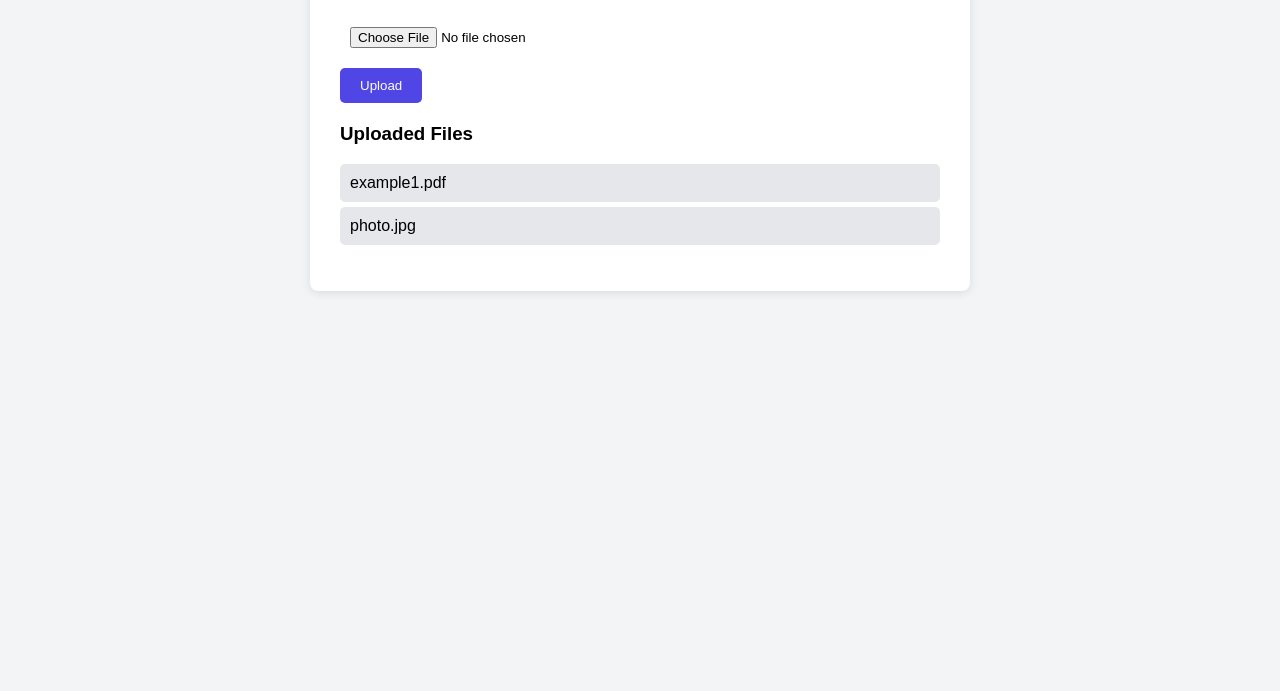
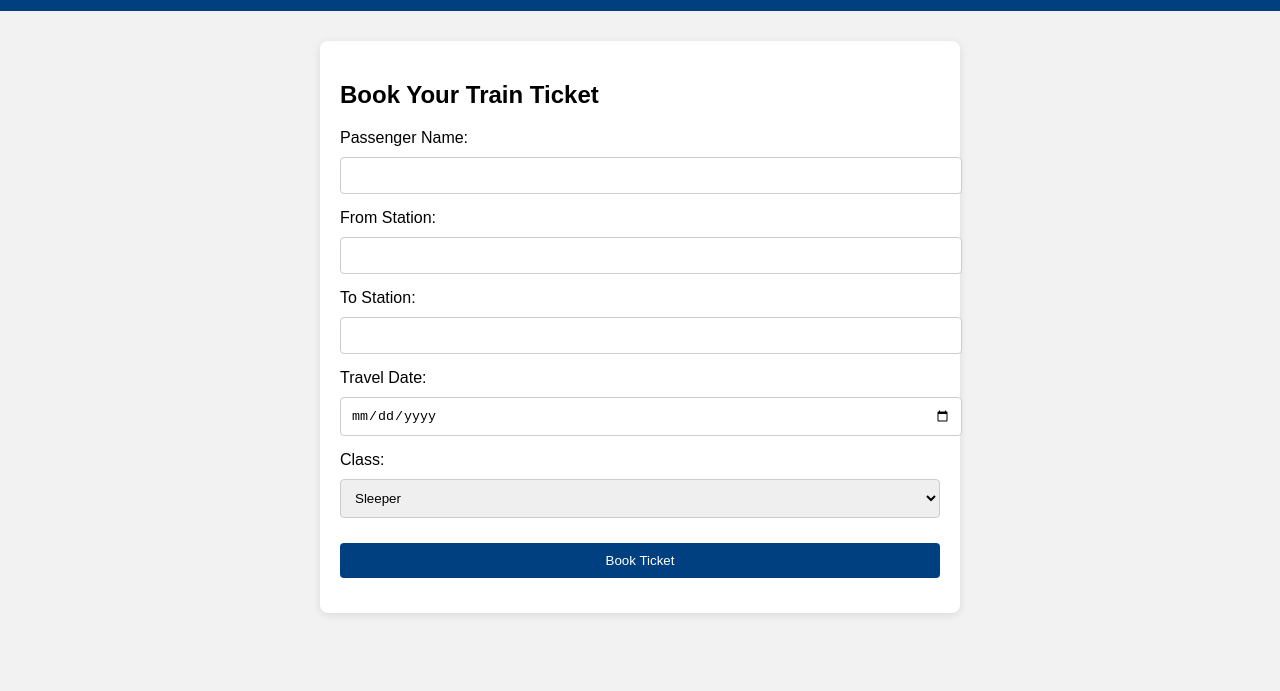
Before and after one commit to Bhagyabhavani/mini-project, a plain HTML site: page index.html in a window 1280 px wide. Shown: the part 109-800 px from the top of the page. Drawn offline with Linux system fonts and the light colour scheme.

Commit message:
Update index.html

```diff
--- a/index.html
+++ b/index.html
@@ -1,71 +1,80 @@
 <!DOCTYPE html>
-<html lang="en">
+<html>
 <head>
   <meta charset="UTF-8">
-  <title>Mini Cloud Storage</title>
+  <title>Railway Reservation System</title>
   <style>
     body {
       font-family: Arial, sans-serif;
-      background: #f3f4f6;
+      background: #f2f2f2;
+      margin: 0;
+      padding: 0;
+    }
+    header {
+      background: #004080;
+      color: white;
       padding: 20px;
+      text-align: center;
     }
     .container {
+      padding: 20px;
       max-width: 600px;
       margin: auto;
       background: white;
-      padding: 30px;
+      margin-top: 30px;
       border-radius: 8px;
-      box-shadow: 0 2px 10px rgba(0,0,0,0.1);
+      box-shadow: 0 2px 8px rgba(0,0,0,0.1);
     }
-    h2 {
-      text-align: center;
-    }
-    input[type="file"] {
+    input, select, button {
       width: 100%;
       padding: 10px;
+      margin-top: 10px;
+      margin-bottom: 15px;
+      border-radius: 4px;
+      border: 1px solid #ccc;
     }
     button {
-      background: #4f46e5;
+      background-color: #004080;
       color: white;
-      padding: 10px 20px;
       border: none;
-      border-radius: 5px;
       cursor: pointer;
-      margin-top: 10px;
     }
-    .file-list {
-      margin-top: 20px;
-    }
-    .file-list ul {
-      list-style: none;
-      padding: 0;
-    }
-    .file-list li {
-      background: #e5e7eb;
-      padding: 10px;
-      margin-bottom: 5px;
-      border-radius: 5px;
+    button:hover {
+      background-color: #003366;
     }
   </style>
 </head>
 <body>
 
+<header>
+  <h1>Railway Reservation System</h1>
+</header>
+
 <div class="container">
-  <h2>Cloud Storage System</h2>
+  <h2>Book Your Train Ticket</h2>
+  <form action="#" method="post">
+    <label for="name">Passenger Name:</label>
+    <input type="text" id="name" name="name" required>
 
-  <form action="/upload" method="post" enctype="multipart/form-data">
-    <input type="file" name="file" required>
-    <button type="submit">Upload</button>
+    <label for="from">From Station:</label>
+    <input type="text" id="from" name="from" required>
+
+    <label for="to">To Station:</label>
+    <input type="text" id="to" name="to" required>
+
+    <label for="date">Travel Date:</label>
+    <input type="date" id="date" name="date" required>
+
+    <label for="class">Class:</label>
+    <select id="class" name="class" required>
+      <option value="sleeper">Sleeper</option>
+      <option value="ac1">AC First Class</option>
+      <option value="ac2">AC 2 Tier</option>
+      <option value="ac3">AC 3 Tier</option>
+    </select>
+
+    <button type="submit">Book Ticket</button>
   </form>
-
-  <div class="file-list">
-    <h3>Uploaded Files</h3>
-    <ul>
-      <li>example1.pdf</li>
-      <li>photo.jpg</li>
-      <!-- This list can be dynamically generated from backend -->
-    </ul>
-  </div>
 </div>
 
 </body>
```
